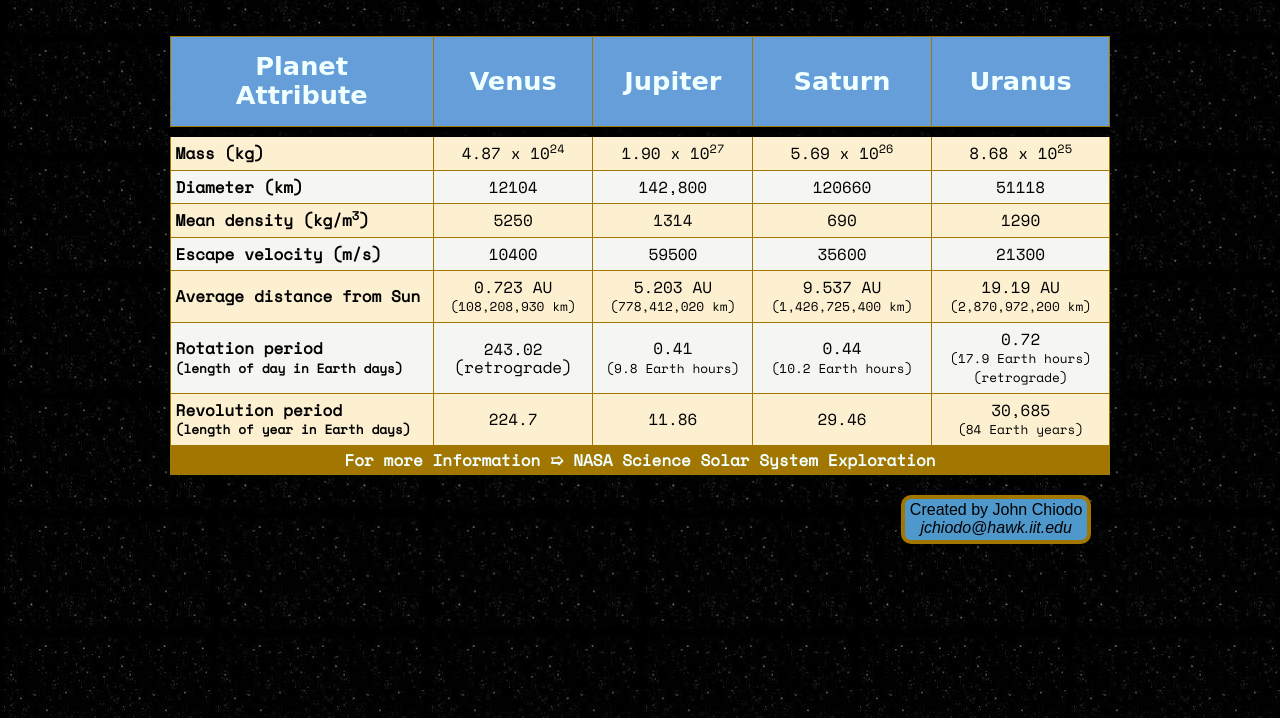
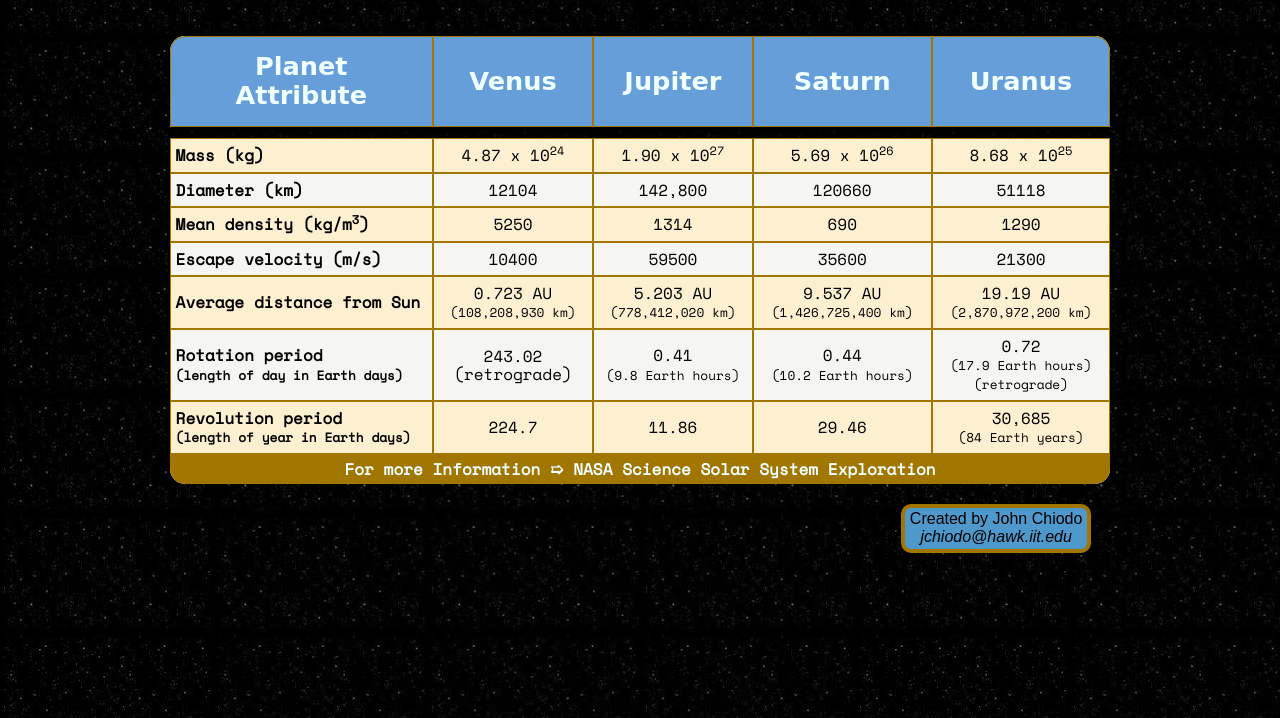
Before and after one commit to jchiodo123/ITMD361-Production-Problem-4, a plain HTML site: page index.html in a window 1280 px wide. Shown: the part 82-800 px from the top of the page. Drawn offline with nearby package versions, Linux system fonts and the light colour scheme; a web font is replaced by a local one.

Commit message:
cleanup on new table
cleanup CSS code

```diff
--- a/css/styles.css
+++ b/css/styles.css
@@ -3,19 +3,22 @@
 /* 03/29/2017 */
 
 /* display starfield background */
+
 body {
   background-image: url("../images/bkground.jpg");
-
 }
 
-/* table of width 96% */
+/* table of width 98% */
 table {
-	border-collapse: collapse;
+  overflow: hidden;
   width: 98%;
   margin: 0 auto;
+  border-spacing: 0
 }
 
+
 /* column width adjusters, using 96% */
+
 .col1Width { width: 28%; }
 .col2Width { width: 17%; }
 .col3Width { width: 17%; }
@@ -23,9 +26,10 @@ table {
 .col3Width { width: 17%; }
 
 
-/* Center the table of width 96%, using the position */
+/* Center the table of width 98%, using the position */
 /* left 50%, left margin negative half the container width */
 /* method.  */
+
 .container {
   width: 960px;
   position: relative;
@@ -33,10 +37,13 @@ table {
   margin-left: -480px;
 }
 
-.smaller{
+/* define size of smaller text */
+.smaller {
   font-size: .8em;
 }
+
 /* Table header styles */
+
 th {
   background: #659ed8;
   color: azure;
@@ -61,9 +68,17 @@ td {
 .planetTable tbody tr:nth-child(9) td:nth-child(1) {
   background-color: #a27701;
   text-align: center;
-/*	border-bottom-left-radius: 15px;
-	border-bottom-right-radius: 15px;*/
+  border-bottom-left-radius: 15px;
+  border-bottom-right-radius: 15px;
   padding: 5px;
+}
+
+.planetTable thead tr:nth-child(1) th:nth-child(1) {
+  border-top-left-radius: 15px;
+}
+
+.planetTable thead tr:nth-child(1) th:nth-child(5) {
+  border-top-right-radius: 15px;
 }
 
 .planetTable tbody tr:nth-child(1) td:nth-child(1) {
@@ -73,6 +88,10 @@ td {
 }
 
 .planetTable tbody tr:nth-child(1n+2) td:nth-child(1) {
+  font-weight: 600;
+}
+
+.planetTable tbody th:nth-child(1) {
   font-weight: 600;
 }
 
@@ -86,13 +105,17 @@ td {
   text-align: left
 }
 
+
 /* Alternate color row striping */
+
 tr:nth-of-type(odd) {
   background: #f5f5f2;
 }
+
 tr:nth-of-type(even) {
   background: #fcf0d0;
 }
+
 
 /* anchor styles */
 a {
@@ -112,6 +135,7 @@ a:hover {
   text-align: center;
 }
 
+
 /*******************************************/
 /* footer style, some fun with transitions */
 /*******************************************/
@@ -130,8 +154,9 @@ transition: background-color 0.3s ease;
 
 footer:hover {
   background-color: #e8dfd4;
-			box-shadow:none;
+  box-shadow: none;
 }
+
 
 /* footer->address styles */
 
@@ -149,5 +174,4 @@ address a[href^="mailto:"] {
   color: black;
   font-style: italic;
   text-align: center;
-
 }
```
Also changed, not shown: index.html (+0 -12 lines). Lines whose indentation alone changed are shown as unchanged.
